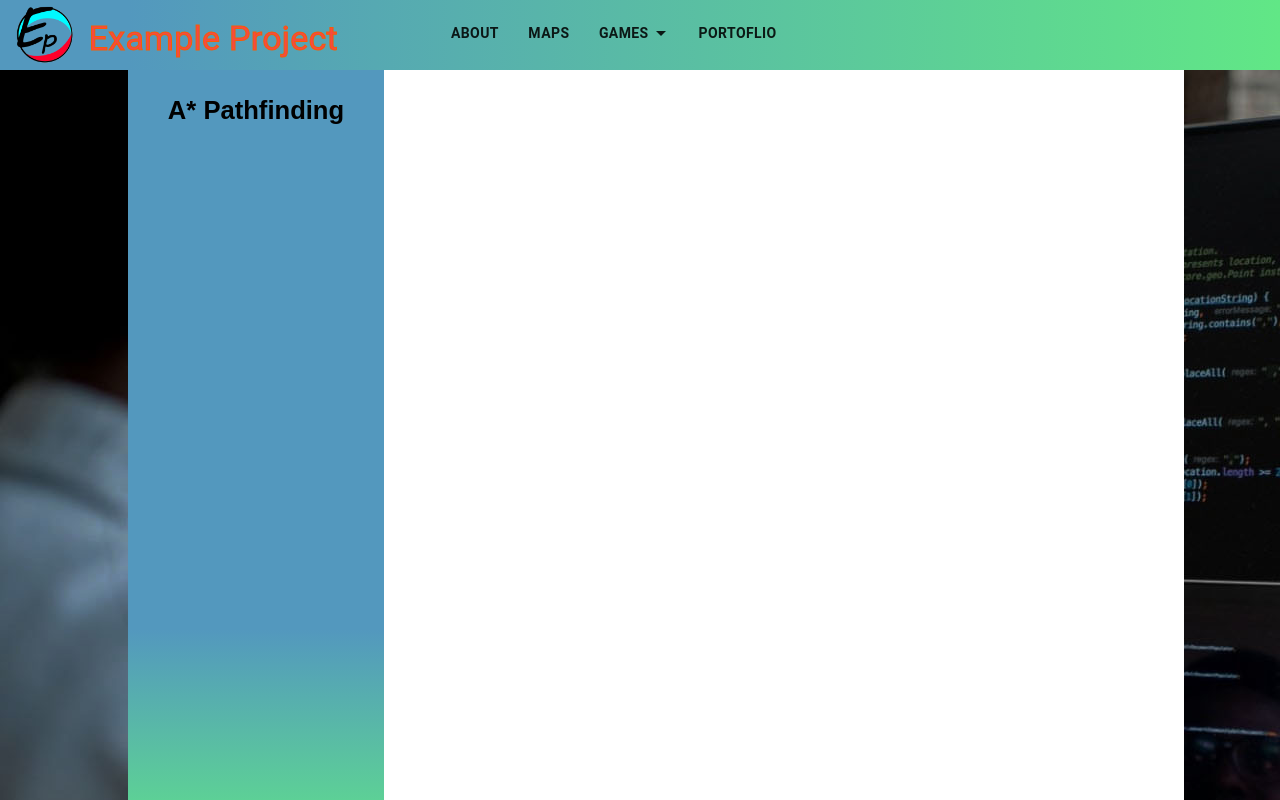
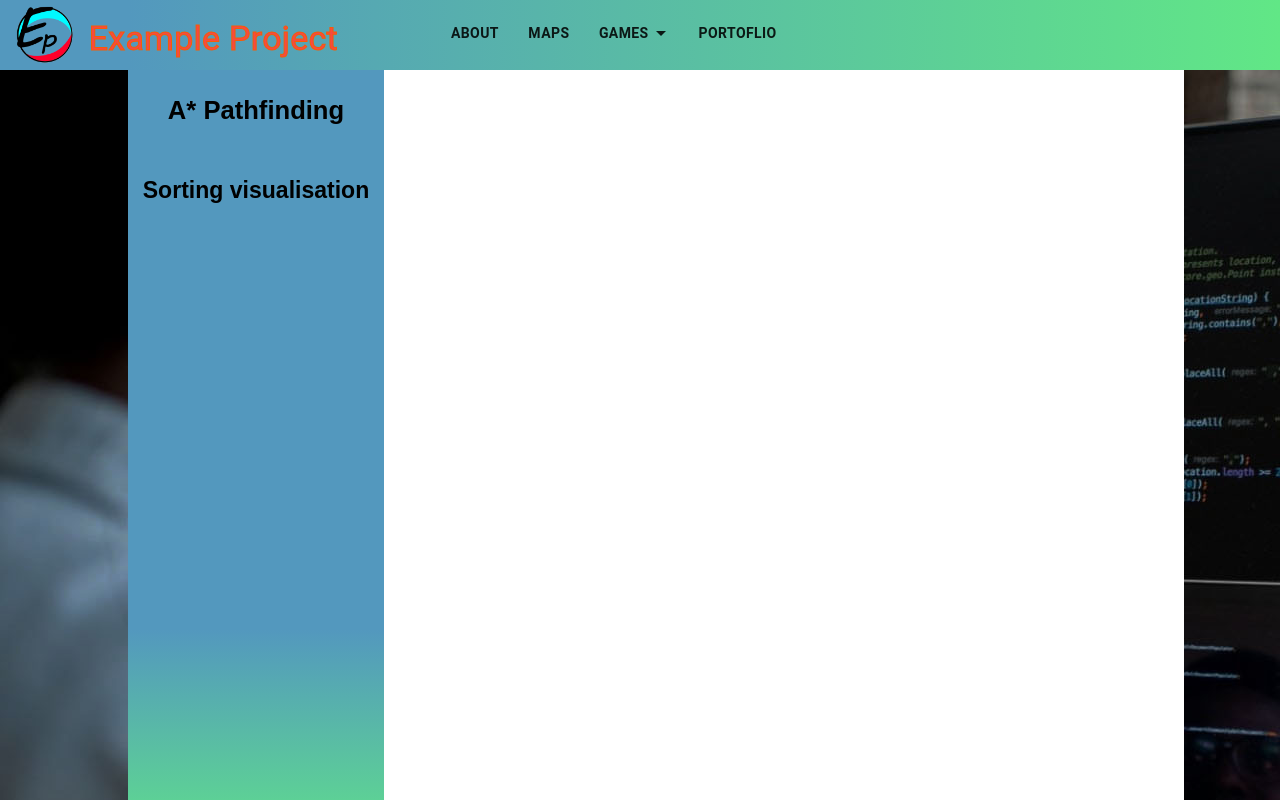
Before and after one commit to danik33/example-project, a React (Create React App) app: page /algorithms in a window 1280 px wide. Built offline with nearby package versions, Linux system fonts and the light colour scheme.

Commit message:
Working on algorithms list

```diff
--- a/src/Algorithms/Algorithms.js
+++ b/src/Algorithms/Algorithms.js
@@ -6,13 +6,20 @@ import ListItem from "./ListItem"
 
 function Algorithms()
 {
+
+
     return (
         <div class="page">
+            <div class="placeholder">
 
+            </div>
             <div class="list">
 
                 <ListItem>
                     A* Pathfinding
+                </ListItem>
+                <ListItem className="srt">
+                    Sorting visualisation
                 </ListItem>
             </div>
             <div class="content">
--- a/src/Algorithms/Algorithms.scss
+++ b/src/Algorithms/Algorithms.scss
@@ -3,7 +3,6 @@
     background-color: white;
     height: 100%;
     width: max(50%, 800px);
-    display: inline-block;
 }
 
 .list
@@ -11,11 +10,21 @@
     background-image: linear-gradient(0deg, #61E786, #5398BE 30%  );
     width: max(20%, 180px);
     height: 100%;
-    display: inline-block;
-    margin-left: 10%;
+
     overflow-y: hidden;
+
+
 }
 
+
+
+
+.placeholder
+{
+    width: 10%;
+    height: 100%;
+
+}
 .page
 {
     width: 100%;
@@ -24,17 +33,34 @@
 
 
 }
+.page *
+{
+    display: inline-block;
+}
 
 .wrapper
 {
     position: relative;
+    width: 100%;
+    display: block;
 }
 
 .button
 {
+
     width: 100%;
-    height: 70px;
+    height: 80px;
     font-weight: 800;
-
+    font-size: max(2vw, 18px);
+    transition: 0.3s;
 
 }
+.button:hover {
+    background-color: rgba(100, 100, 100, 0.5)!important;
+}
+
+.srt
+{
+    font-size: max(1.8vw, 16px);
+
+}
--- a/src/Algorithms/ListItem.js
+++ b/src/Algorithms/ListItem.js
@@ -10,23 +10,20 @@ import { ClassNames } from "@emotion/react";
 
 const useStyles = makeStyles({
     button: {
-        width: '100%',
-        height: '80px',
-        fontWeight: 800,
-        fontSize: 'max(2vw, 18px)'
+
     }
   });
 
 
 function ListItem(props)
 {
-    const selected = {'backgroundColor' : 'green!important'}
+    const selectedStyle = {'backgroundColor' : 'rgba(0, 255, 0, 0.5)'}
     const classes = useStyles();
     return (
         <div class="wrapper">
             <ButtonBase
-            className={classes.button}
-            sx={props.selected != null ? selected : null}
+            className={"button " + props.className}
+            sx={props.selected != null ? selectedStyle : null}
              >
                 {props.children}
             </ButtonBase>
```
